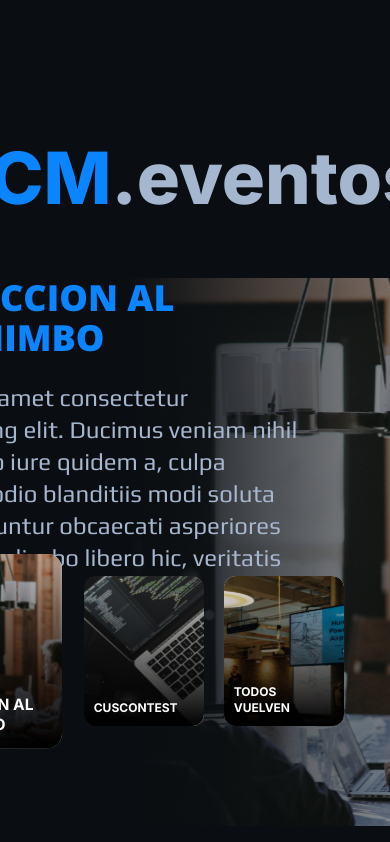
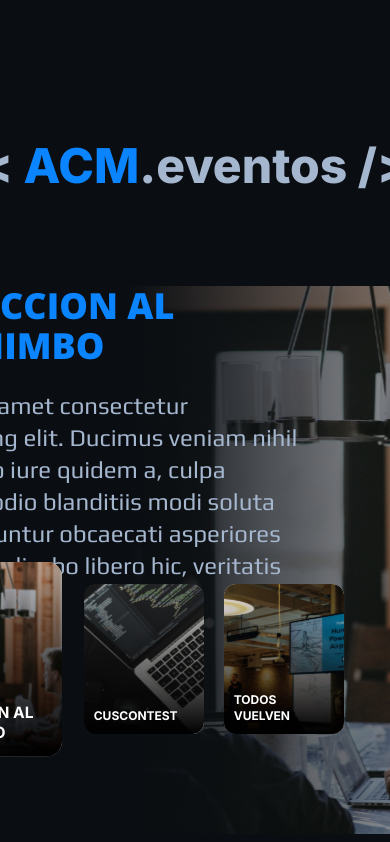
Before and after one commit to ACM-Chapter-Cusco/kratos, a Next.js app: page / in a window 390 px wide. Shown: the part 1222-2064 px from the top of the page. Built offline with nearby package versions, Linux system fonts and the light colour scheme.

Commit message:
fix responsive h2

```diff
--- a/src/app/components/common/H2.jsx
+++ b/src/app/components/common/H2.jsx
@@ -2,7 +2,7 @@ const H2 = ({ title }) => {
   const textStart = `<`;
   const textEnd = '/>';
   return (
-    <h2 className="font-extrabold text-7xl" >{textStart} <span className="text-blue">ACM</span>.{title} {textEnd}</h2>
+    <h2 className="font-extrabold text-5xl mb-8 lg:mb-0 md:text-7xl " >{textStart} <span className="text-blue">ACM</span>.{title} {textEnd}</h2>
   )
 }
 
```
